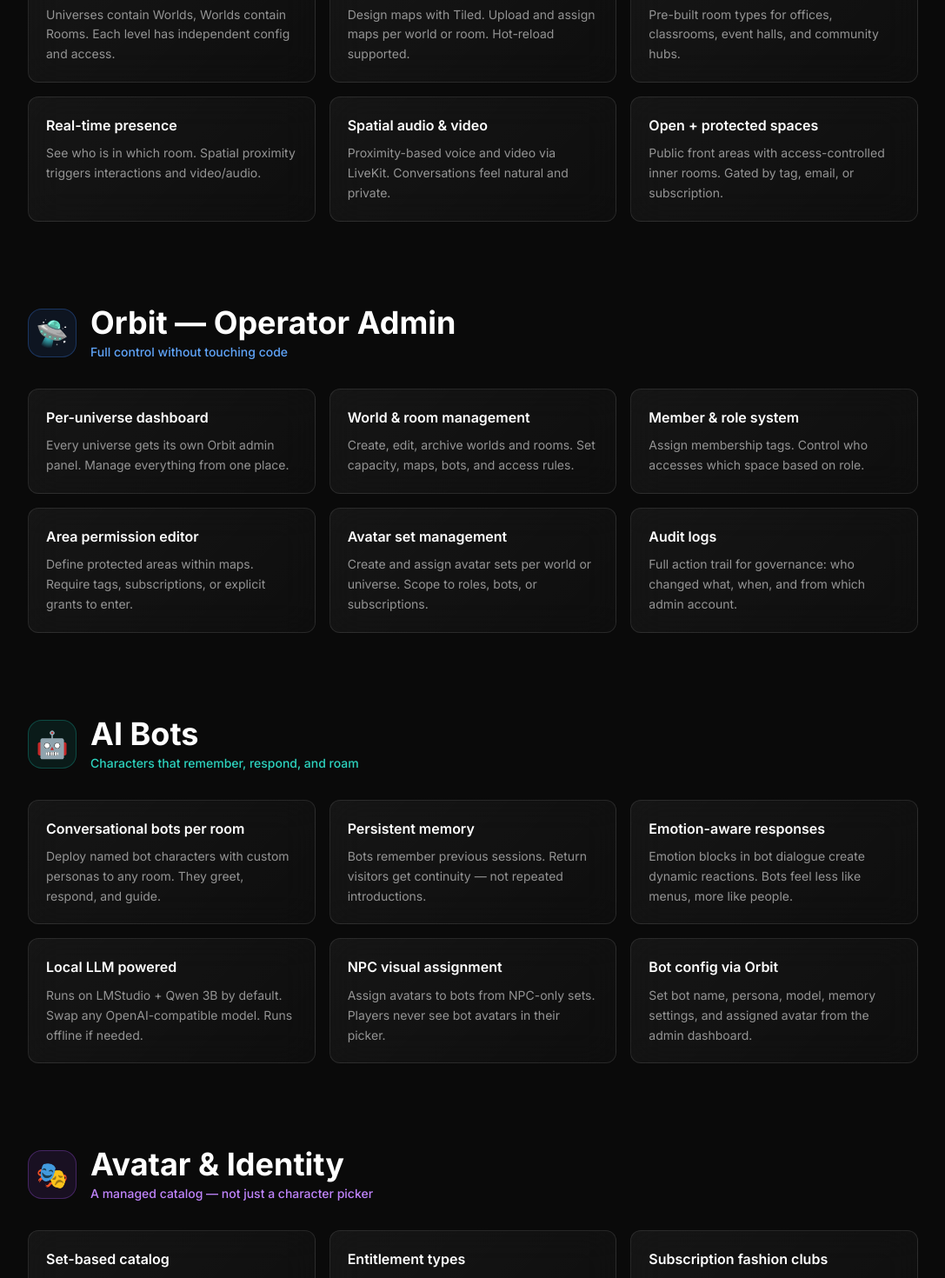
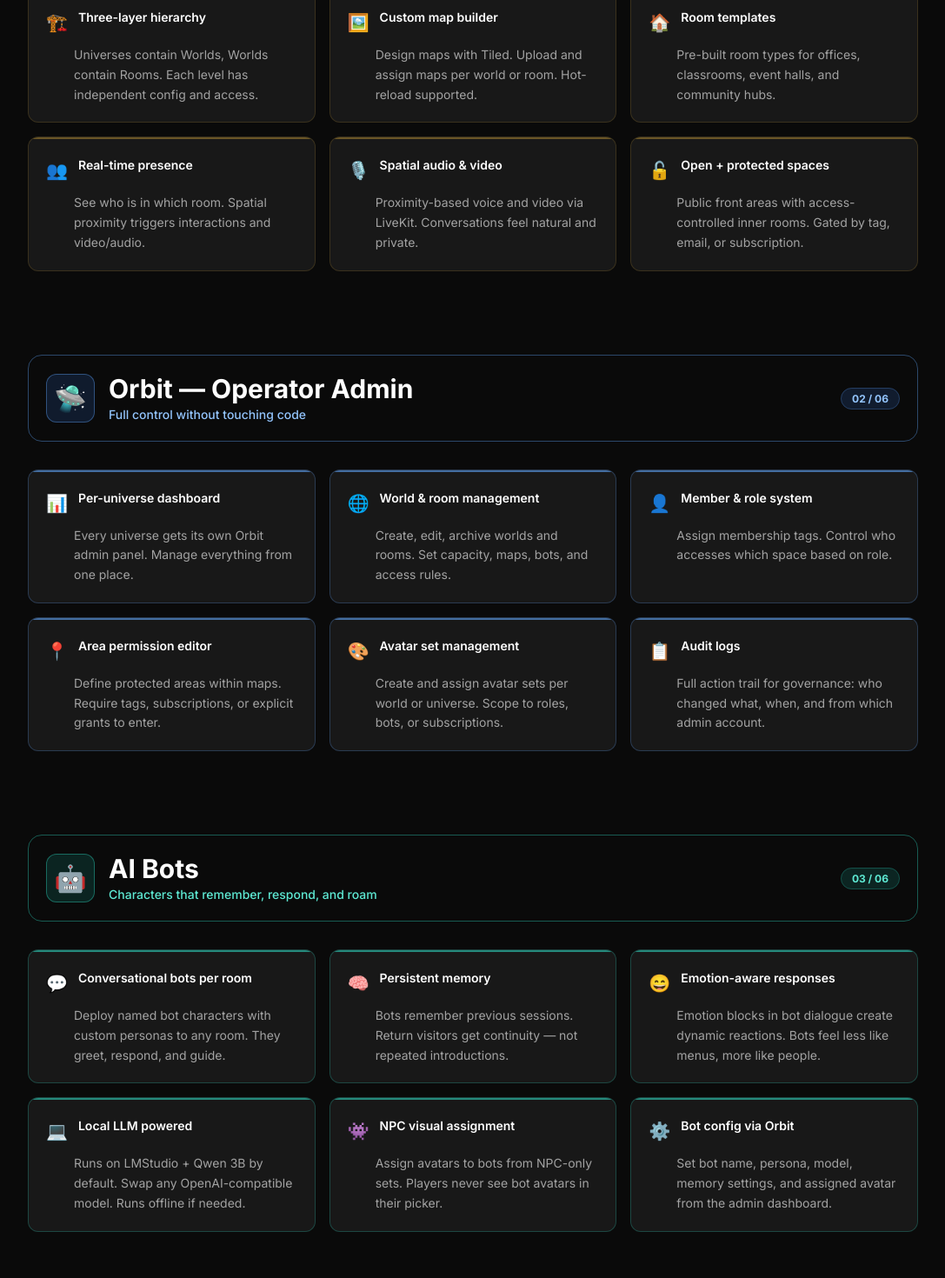
Before and after one commit to BAWES-Universe/bawes-new-website, a Next.js app: page /platform in a window 1280 px wide. Shown: the part 820-2290 px from the top of the page at 87% size, without its empty margins (96-1183 px from the left). Built offline with nearby package versions, Linux system fonts and the light colour scheme.

Commit message:
fix: platform pillars cards now visible — solid surfaces, colored accents, no blank content

```diff
--- a/app/platform/page.tsx
+++ b/app/platform/page.tsx
@@ -7,108 +7,116 @@ import Button from '@/components/ui/Button'
 const pillars = [
   {
     id: 'spatial',
-    icon: '🗺️',
+    icon: '\ud83d\uddfa\ufe0f',
     title: 'Spatial Worlds',
     tagline: 'Structured digital spaces that feel alive',
     color: 'gold',
     features: [
-      { name: 'Three-layer hierarchy', desc: 'Universes contain Worlds, Worlds contain Rooms. Each level has independent config and access.' },
-      { name: 'Custom map builder', desc: 'Design maps with Tiled. Upload and assign maps per world or room. Hot-reload supported.' },
-      { name: 'Room templates', desc: 'Pre-built room types for offices, classrooms, event halls, and community hubs.' },
-      { name: 'Real-time presence', desc: 'See who is in which room. Spatial proximity triggers interactions and video/audio.' },
-      { name: 'Spatial audio & video', desc: 'Proximity-based voice and video via LiveKit. Conversations feel natural and private.' },
-      { name: 'Open + protected spaces', desc: 'Public front areas with access-controlled inner rooms. Gated by tag, email, or subscription.' },
+      { icon: '\ud83c\udfd7\ufe0f', name: 'Three-layer hierarchy', desc: 'Universes contain Worlds, Worlds contain Rooms. Each level has independent config and access.' },
+      { icon: '\ud83d\uddbc\ufe0f', name: 'Custom map builder', desc: 'Design maps with Tiled. Upload and assign maps per world or room. Hot-reload supported.' },
+      { icon: '\ud83c\udfe0', name: 'Room templates', desc: 'Pre-built room types for offices, classrooms, event halls, and community hubs.' },
+      { icon: '\ud83d\udc65', name: 'Real-time presence', desc: 'See who is in which room. Spatial proximity triggers interactions and video/audio.' },
+      { icon: '\ud83c\udf99\ufe0f', name: 'Spatial audio & video', desc: 'Proximity-based voice and video via LiveKit. Conversations feel natural and private.' },
+      { icon: '\ud83d\udd13', name: 'Open + protected spaces', desc: 'Public front areas with access-controlled inner rooms. Gated by tag, email, or subscription.' },
     ],
   },
   {
     id: 'orbit',
-    icon: '🛸',
+    icon: '\ud83d\udef8',
     title: 'Orbit — Operator Admin',
     tagline: 'Full control without touching code',
     color: 'blue',
     features: [
-      { name: 'Per-universe dashboard', desc: 'Every universe gets its own Orbit admin panel. Manage everything from one place.' },
-      { name: 'World & room management', desc: 'Create, edit, archive worlds and rooms. Set capacity, maps, bots, and access rules.' },
-      { name: 'Member & role system', desc: 'Assign membership tags. Control who accesses which space based on role.' },
-      { name: 'Area permission editor', desc: 'Define protected areas within maps. Require tags, subscriptions, or explicit grants to enter.' },
-      { name: 'Avatar set management', desc: 'Create and assign avatar sets per world or universe. Scope to roles, bots, or subscriptions.' },
-      { name: 'Audit logs', desc: 'Full action trail for governance: who changed what, when, and from which admin account.' },
+      { icon: '\ud83d\udcca', name: 'Per-universe dashboard', desc: 'Every universe gets its own Orbit admin panel. Manage everything from one place.' },
+      { icon: '\ud83c\udf10', name: 'World & room management', desc: 'Create, edit, archive worlds and rooms. Set capacity, maps, bots, and access rules.' },
+      { icon: '\ud83d\udc64', name: 'Member & role system', desc: 'Assign membership tags. Control who accesses which space based on role.' },
+      { icon: '\ud83d\udccd', name: 'Area permission editor', desc: 'Define protected areas within maps. Require tags, subscriptions, or explicit grants to enter.' },
+      { icon: '\ud83c\udfa8', name: 'Avatar set management', desc: 'Create and assign avatar sets per world or universe. Scope to roles, bots, or subscriptions.' },
+      { icon: '\ud83d\udccb', name: 'Audit logs', desc: 'Full action trail for governance: who changed what, when, and from which admin account.' },
     ],
   },
   {
     id: 'bots',
-    icon: '🤖',
+    icon: '\ud83e\udd16',
     title: 'AI Bots',
     tagline: 'Characters that remember, respond, and roam',
     color: 'teal',
     features: [
-      { name: 'Conversational bots per room', desc: 'Deploy named bot characters with custom personas to any room. They greet, respond, and guide.' },
-      { name: 'Persistent memory', desc: 'Bots remember previous sessions. Return visitors get continuity — not repeated introductions.' },
-      { name: 'Emotion-aware responses', desc: 'Emotion blocks in bot dialogue create dynamic reactions. Bots feel less like menus, more like people.' },
-      { name: 'Local LLM powered', desc: 'Runs on LMStudio + Qwen 3B by default. Swap any OpenAI-compatible model. Runs offline if needed.' },
-      { name: 'NPC visual assignment', desc: 'Assign avatars to bots from NPC-only sets. Players never see bot avatars in their picker.' },
-      { name: 'Bot config via Orbit', desc: 'Set bot name, persona, model, memory settings, and assigned avatar from the admin dashboard.' },
+      { icon: '\ud83d\udcac', name: 'Conversational bots per room', desc: 'Deploy named bot characters with custom personas to any room. They greet, respond, and guide.' },
+      { icon: '\ud83e\udde0', name: 'Persistent memory', desc: 'Bots remember previous sessions. Return visitors get continuity — not repeated introductions.' },
+      { icon: '\ud83d\ude04', name: 'Emotion-aware responses', desc: 'Emotion blocks in bot dialogue create dynamic reactions. Bots feel less like menus, more like people.' },
+      { icon: '\ud83d\udcbb', name: 'Local LLM powered', desc: 'Runs on LMStudio + Qwen 3B by default. Swap any OpenAI-compatible model. Runs offline if needed.' },
+      { icon: '\ud83d\udc7e', name: 'NPC visual assignment', desc: 'Assign avatars to bots from NPC-only sets. Players never see bot avatars in their picker.' },
+      { icon: '\u2699\ufe0f', name: 'Bot config via Orbit', desc: 'Set bot name, persona, model, memory settings, and assigned avatar from the admin dashboard.' },
     ],
   },
   {
     id: 'avatar',
-    icon: '🎭',
+    icon: '\ud83c\udfad',
     title: 'Avatar & Identity',
     tagline: 'A managed catalog — not just a character picker',
     color: 'purple',
     features: [
-      { name: 'Set-based catalog', desc: 'Group avatars into Sets. Each set has a scope (universe, world), entitlement type, and lifecycle.' },
-      { name: 'Entitlement types', desc: 'Public, membership-tag gated, subscription-gated, bot-only, direct-grant, or time-limited.' },
-      { name: 'Subscription fashion clubs', desc: 'Gate sets behind a recurring subscription. Access expires automatically when subscription ends.' },
-      { name: 'NPC-only sets', desc: 'Mark sets as bot-only. Players never see them in their picker — reserved for NPC characters only.' },
-      { name: 'Time-limited drops', desc: 'Set start and end dates per set. Seasonal drops unlock and expire automatically.' },
-      { name: 'Branded universe sets', desc: 'Scope avatar sets to @company.com email domains. Employees see branded uniforms; outsiders see nothing.' },
+      { icon: '\ud83d\uddc2\ufe0f', name: 'Set-based catalog', desc: 'Group avatars into Sets. Each set has a scope (universe, world), entitlement type, and lifecycle.' },
+      { icon: '\ud83c\udfab', name: 'Entitlement types', desc: 'Public, membership-tag gated, subscription-gated, bot-only, direct-grant, or time-limited.' },
+      { icon: '\ud83d\udc57', name: 'Subscription fashion clubs', desc: 'Gate sets behind a recurring subscription. Access expires automatically when subscription ends.' },
+      { icon: '\ud83e\udd16', name: 'NPC-only sets', desc: 'Mark sets as bot-only. Players never see them in their picker — reserved for NPC characters only.' },
+      { icon: '\u23f0', name: 'Time-limited drops', desc: 'Set start and end dates per set. Seasonal drops unlock and expire automatically.' },
+      { icon: '\ud83c\udfe2', name: 'Branded universe sets', desc: 'Scope avatar sets to @company.com email domains. Employees see branded uniforms; outsiders see nothing.' },
     ],
   },
   {
     id: 'access',
-    icon: '🔐',
+    icon: '\ud83d\udd10',
     title: 'Access Control',
     tagline: 'Spatial permissions that mirror real-world rules',
     color: 'orange',
     features: [
-      { name: 'Tag-based membership', desc: 'Assign tags to users (student, staff, vip, subscriber). Use tags to gate rooms and avatar sets.' },
-      { name: 'Email-domain scoping', desc: 'Restrict entire universes or specific sets to verified email domains.' },
-      { name: 'Area permissions', desc: 'Draw protected areas on maps. Require specific tags, subscriptions, or grants to enter.' },
-      { name: 'Direct grants', desc: 'Grant specific users access to avatar sets or rooms directly — for VIPs, one-off access, celebrities.' },
-      { name: 'Open + protected pattern', desc: 'Keep public front areas open. Gate inner rooms by membership. Standard hospitality pattern.' },
-      { name: 'OIDC / SSO ready', desc: 'Connect your existing auth provider. Universe supports SSO integration for enterprise deployments.' },
+      { icon: '\ud83c\udff7\ufe0f', name: 'Tag-based membership', desc: 'Assign tags to users (student, staff, vip, subscriber). Use tags to gate rooms and avatar sets.' },
+      { icon: '\ud83d\udce7', name: 'Email-domain scoping', desc: 'Restrict entire universes or specific sets to verified email domains.' },
+      { icon: '\ud83d\udccd', name: 'Area permissions', desc: 'Draw protected areas on maps. Require specific tags, subscriptions, or grants to enter.' },
+      { icon: '\ud83c\udd94', name: 'Direct grants', desc: 'Grant specific users access to avatar sets or rooms directly — for VIPs, one-off access, celebrities.' },
+      { icon: '\ud83d\udeaa', name: 'Open + protected pattern', desc: 'Keep public front areas open. Gate inner rooms by membership. Standard hospitality pattern.' },
+      { icon: '\ud83d\udd17', name: 'OIDC / SSO ready', desc: 'Connect your existing auth provider. Universe supports SSO integration for enterprise deployments.' },
     ],
   },
   {
     id: 'commerce',
-    icon: '🛒',
+    icon: '\ud83d\uded2',
     title: 'Commerce & Integrations',
     tagline: 'Connect your stack to the world',
     color: 'red',
     features: [
-      { name: 'Shopify connector', desc: 'Embed product experiences and purchase flows directly inside spatial rooms.' },
-      { name: 'Booking integrations', desc: 'Connect booking systems to service-provider booths in market and event worlds.' },
-      { name: 'Plugn integration', desc: 'Service providers connect their storefronts via Plugn inside shared Universe market spaces.' },
-      { name: 'Discord + Matrix bridge', desc: 'Persistent chat via Matrix (chat.bawes.net) with Discord bridging for community connection.' },
-      { name: 'StudentHub integration', desc: 'Career worlds surface StudentHub profiles, job listings, and application flows.' },
-      { name: 'Wallet & crypto (roadmap)', desc: 'In-world transactions, subscriptions, and asset purchases via BAWES Wallet infrastructure.' },
+      { icon: '\ud83d\udecd\ufe0f', name: 'Shopify connector', desc: 'Embed product experiences and purchase flows directly inside spatial rooms.' },
+      { icon: '\ud83d\udcca', name: 'Booking integrations', desc: 'Connect booking systems to service-provider booths in market and event worlds.' },
+      { icon: '\ud83d\udd0c', name: 'Plugn integration', desc: 'Service providers connect their storefronts via Plugn inside shared Universe market spaces.' },
+      { icon: '\ud83d\udcac', name: 'Discord + Matrix bridge', desc: 'Persistent chat via Matrix with Discord bridging for community connection.' },
+      { icon: '\ud83c\udf93', name: 'StudentHub integration', desc: 'Career worlds surface StudentHub profiles, job listings, and application flows.' },
+      { icon: '\ud83d\udcb0', name: 'Wallet & crypto (roadmap)', desc: 'In-world transactions, subscriptions, and asset purchases via BAWES Wallet infrastructure.' },
     ],
   },
 ]
 
-const colorMap: Record<string, { border: string; text: string; iconBg: string }> = {
-  gold:   { border: 'border-bawes-gold/30',   text: 'text-bawes-gold',   iconBg: 'bg-bawes-gold/10' },
-  blue:   { border: 'border-blue-500/30',     text: 'text-blue-400',     iconBg: 'bg-blue-500/10' },
-  teal:   { border: 'border-teal-500/30',     text: 'text-teal-400',     iconBg: 'bg-teal-500/10' },
-  purple: { border: 'border-purple-500/30',   text: 'text-purple-400',   iconBg: 'bg-purple-500/10' },
-  orange: { border: 'border-bawes-orange/30', text: 'text-bawes-orange', iconBg: 'bg-bawes-orange/10' },
-  red:    { border: 'border-bawes-red/30',    text: 'text-bawes-red',    iconBg: 'bg-bawes-red/10' },
+const colorMap: Record<string, {
+  border: string
+  text: string
+  iconBg: string
+  cardBorder: string
+  accentBg: string
+  headerBg: string
+}> = {
+  gold:   { border: 'border-bawes-gold/40',   text: 'text-bawes-gold',   iconBg: 'bg-bawes-gold/15',   cardBorder: 'border-bawes-gold/25',   accentBg: 'bg-bawes-gold',   headerBg: 'bg-bawes-gold/8' },
+  blue:   { border: 'border-blue-400/40',     text: 'text-blue-300',     iconBg: 'bg-blue-500/15',     cardBorder: 'border-blue-400/25',     accentBg: 'bg-blue-400',     headerBg: 'bg-blue-500/8' },
+  teal:   { border: 'border-teal-400/40',     text: 'text-teal-300',     iconBg: 'bg-teal-500/15',     cardBorder: 'border-teal-400/25',     accentBg: 'bg-teal-400',     headerBg: 'bg-teal-500/8' },
+  purple: { border: 'border-purple-400/40',   text: 'text-purple-300',   iconBg: 'bg-purple-500/15',   cardBorder: 'border-purple-400/25',   accentBg: 'bg-purple-400',   headerBg: 'bg-purple-500/8' },
+  orange: { border: 'border-bawes-orange/40', text: 'text-bawes-orange', iconBg: 'bg-bawes-orange/15', cardBorder: 'border-bawes-orange/25', accentBg: 'bg-bawes-orange', headerBg: 'bg-bawes-orange/8' },
+  red:    { border: 'border-bawes-red/40',    text: 'text-bawes-red',    iconBg: 'bg-bawes-red/15',    cardBorder: 'border-bawes-red/25',    accentBg: 'bg-bawes-red',    headerBg: 'bg-bawes-red/8' },
 }
 
 export default function PlatformPage() {
   return (
     <div>
+      {/* Hero */}
       <section className="relative pt-32 pb-20 overflow-hidden">
         <div className="absolute inset-0 -z-10">
           <div className="absolute top-1/2 left-1/2 -translate-x-1/2 -translate-y-1/2 w-[700px] h-[500px] bg-bawes-gold/6 rounded-full blur-3xl" />
@@ -131,7 +139,8 @@ export default function PlatformPage() {
         </div>
       </section>
 
-      <div className="sticky top-16 z-20 bg-black/80 backdrop-blur border-b border-white/8">
+      {/* Sticky pillar nav */}
+      <div className="sticky top-16 z-20 bg-black/90 backdrop-blur border-b border-white/8">
         <div className="max-w-5xl mx-auto px-6">
           <div className="flex overflow-x-auto gap-1 py-3 scrollbar-hide">
             {pillars.map(({ id, icon, title }) => (
@@ -150,7 +159,7 @@ export default function PlatformPage() {
 
       <Section>
         <div className="max-w-5xl mx-auto space-y-24">
-          {pillars.map(({ id, icon, title, tagline, color, features }) => {
+          {pillars.map(({ id, icon, title, tagline, color, features }, pillarIdx) => {
             const c = colorMap[color]
             return (
               <motion.div
@@ -158,31 +167,51 @@ export default function PlatformPage() {
                 id={id}
                 initial={{ opacity: 0, y: 40 }}
                 whileInView={{ opacity: 1, y: 0 }}
-                viewport={{ once: true }}
-                transition={{ duration: 0.6 }}
+                viewport={{ once: true, margin: '-80px' }}
+                transition={{ duration: 0.5 }}
                 className="scroll-mt-32"
               >
-                <div className="flex items-center gap-4 mb-8">
-                  <div className={`w-14 h-14 rounded-2xl flex items-center justify-center text-3xl ${c.iconBg} border ${c.border}`}>
+                {/* Pillar header */}
+                <div className={`flex items-center gap-4 mb-8 p-5 rounded-2xl ${c.headerBg} border ${c.border}`}>
+                  <div className={`w-14 h-14 rounded-xl flex items-center justify-center text-3xl shrink-0 ${c.iconBg} border ${c.border}`}>
                     {icon}
                   </div>
                   <div>
-                    <h2 className="text-3xl md:text-4xl font-bold text-white">{title}</h2>
-                    <p className={`text-sm font-medium ${c.text} mt-1`}>{tagline}</p>
+                    <h2 className="text-2xl md:text-3xl font-bold text-white">{title}</h2>
+                    <p className={`text-sm font-medium ${c.text} mt-0.5`}>{tagline}</p>
+                  </div>
+                  <div className="ml-auto shrink-0">
+                    <span className={`text-xs font-bold px-3 py-1 rounded-full ${c.iconBg} ${c.text} border ${c.cardBorder}`}>
+                      0{pillarIdx + 1} / 06
+                    </span>
                   </div>
                 </div>
+
+                {/* Feature cards */}
                 <div className="grid sm:grid-cols-2 lg:grid-cols-3 gap-4">
-                  {features.map(({ name, desc }, fi) => (
+                  {features.map(({ icon: fIcon, name, desc }, fi) => (
                     <motion.div
                       key={name}
-                      initial={{ opacity: 0, y: 16 }}
+                      initial={{ opacity: 0, y: 12 }}
                       whileInView={{ opacity: 1, y: 0 }}
                       viewport={{ once: true }}
-                      transition={{ delay: fi * 0.05 }}
-                      className="glass-card rounded-xl p-5 border border-white/8 hover:border-white/20 transition-colors duration-300"
+                      transition={{ delay: fi * 0.06 }}
+                      className={`
+                        relative rounded-xl overflow-hidden
+                        bg-white/[0.06] border ${c.cardBorder}
+                        hover:bg-white/[0.10] hover:border-white/30
+                        transition-all duration-200 group
+                      `}
                     >
-                      <p className="font-semibold text-white mb-2">{name}</p>
-                      <p className="text-sm text-white/55 leading-relaxed">{desc}</p>
+                      {/* Colored top bar */}
+                      <div className={`h-0.5 w-full ${c.accentBg} opacity-60`} />
+                      <div className="p-5">
+                        <div className="flex items-start gap-3 mb-3">
+                          <span className="text-xl shrink-0 mt-0.5">{fIcon}</span>
+                          <p className="font-semibold text-white text-sm leading-snug group-hover:text-white transition-colors">{name}</p>
+                        </div>
+                        <p className="text-sm text-white/60 leading-relaxed pl-8">{desc}</p>
+                      </div>
                     </motion.div>
                   ))}
                 </div>
@@ -190,6 +219,8 @@ export default function PlatformPage() {
             )
           })}
         </div>
+
+        {/* Bottom CTA */}
         <div className="text-center mt-20">
           <p className="text-white/50 mb-6">Want to see it in action?</p>
           <div className="flex flex-col sm:flex-row gap-4 justify-center">
```
